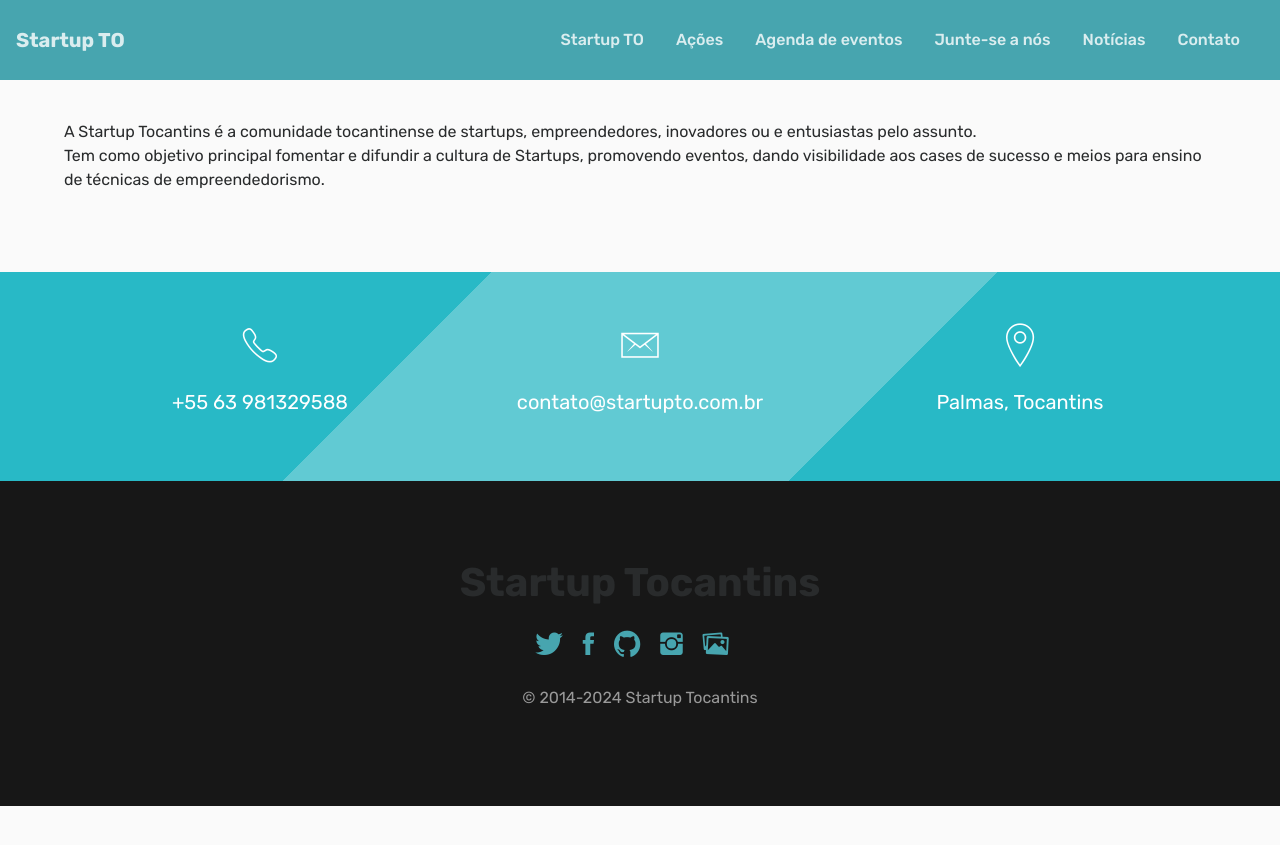
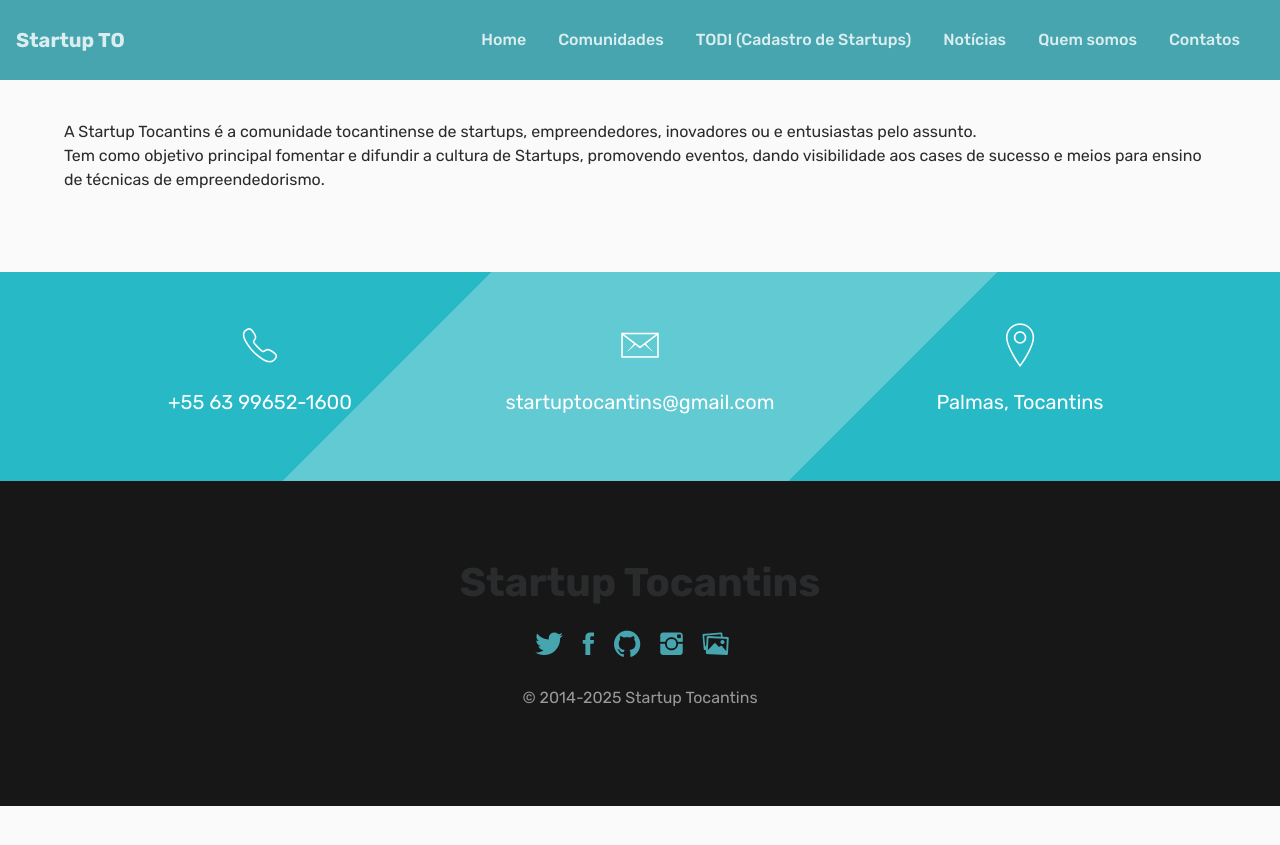
Before and after one commit to startup-tocantins/startup-tocantins.github.io, a Jekyll site: the page built from about.md, in a window 1280 px wide. Shown: the top 845 px of the page. Built offline with Jekyll 4.4.1, drawn with Linux system fonts in a browser that asks for light colours; nearby versions of some CDN libraries.

```diff
--- a/_includes/contact.html
+++ b/_includes/contact.html
@@ -4,11 +4,11 @@
                 <div class="row d-md-flex text-white text-center wow fadeIn">
                     <div class="col-sm-4 p-5">
                         <p><em class="ion-ios-telephone-outline icon-md"></em></p>
-                        <p class="lead">+55 63 981329588</p>
+                        <p class="lead"> <a href="https://wa.me/5555996521600">+55 63 99652-1600</a> </p>
                     </div>
                     <div class="col-sm-4 p-5">
                         <p><em class="ion-ios-email-outline icon-md"></em></p>
-                        <p class="lead">contato@startupto.com.br</p>
+                        <p class="lead">startuptocantins@gmail.com</p>
                     </div>
                     <div class="col-sm-4 p-5">
                         <p><em class="ion-ios-location-outline icon-md"></em></p>
--- a/_includes/footer.html
+++ b/_includes/footer.html
@@ -11,7 +11,7 @@
                             <a href="https://drive.google.com/drive/folders/1vVDaiuOxxJ9J1ULvFfl6EAOhDc-ddgwJ?usp=drive_link" target="_blank"><em class="ion-images text-images-alt icon-sm mr-3"></em></a>
                         </p>
                         <p class="pt-2 text-muted">
-                            &copy; 2014-2024 Startup Tocantins <br>
+                            &copy; 2014-2025 Startup Tocantins <br>
                         </p>
                     </div>
                 </div>
--- a/_includes/nav.html
+++ b/_includes/nav.html
@@ -7,22 +7,22 @@
     <div class="collapse navbar-collapse" id="navbarCollapse">
         <ul class="navbar-nav ml-auto">
             <li class="nav-item mr-3">
-                <a class="nav-link page-scroll" href="/#main">Startup TO <span class="sr-only">(current)</span></a>
+                <a class="nav-link page-scroll" href="/#main">Home<span class="sr-only">(current)</span></a>
             </li>
             <li class="nav-item mr-3">
-                <a class="nav-link page-scroll" href="/#features">Ações</a>
+                <a class="nav-link page-scroll" href="/#features">Comunidades</a>
             </li>
             <li class="nav-item mr-3">
-                <a class="nav-link page-scroll" href="/#events">Agenda de eventos</a>
+                <a class="nav-link page-scroll" href="https://todi.com.br/">TODI (Cadastro de Startups)</a>
             </li>
             <li class="nav-item mr-3">
-                <a class="nav-link page-scroll" href="/#join-us">Junte-se a nós</a>
+                <a class="nav-link page-scroll" href="https://medium.com/startuptocantins">Notícias</a>
             </li>
             <li class="nav-item mr-3">
-                <a class="nav-link page-scroll" href="/#blog">Notícias</a>
+                <a class="nav-link page-scroll" href="https://medium.com/@startuptocantins/quem-somos-502221b5753f">Quem somos</a>
             </li>
             <li class="nav-item mr-3">
-                <a class="nav-link page-scroll" href="/#contact">Contato</a>
+                <a class="nav-link page-scroll" href="/#contact">Contatos</a>
             </li>
         </ul>
     </div>
--- a/_layouts/home.html
+++ b/_layouts/home.html
@@ -4,7 +4,10 @@ layout: default
 
 {%- include main.html -%}
 {%- include communities.html -%}
+
+{%- comment -%}
 {%- include events.html -%}
 {%- include actions.html -%}
+{%- include news.html -%}
 {%- include joinus.html -%}
-{%- include news.html -%}
+{%- endcomment -%}
```
Also changed, not shown: _includes/communities.html (+3 -18 lines), _includes/main.html (+7 -5 lines), Gemfile.lock.
